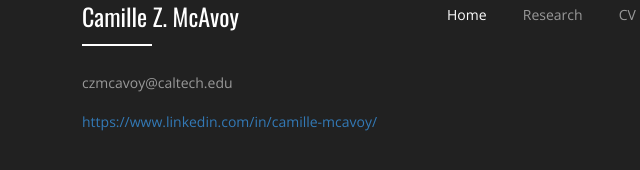
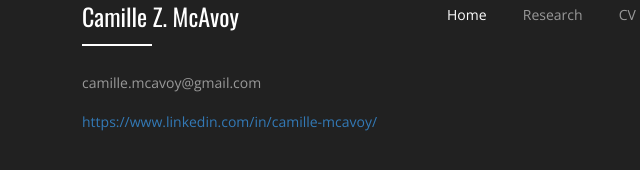
Before and after one commit to camillemcavoy/camillemcavoy.github.io, a plain HTML site: page teaching.html in a window 1280 px wide. Shown: the part 3584-3754 px from the top of the page, 3-643 px from the left. Drawn offline with nearby package versions, Linux system fonts and the light colour scheme; a script that the page names is missing.

Commit message:
Update teaching.html

```diff
--- a/teaching.html
+++ b/teaching.html
@@ -197,7 +197,7 @@ License URL: http://creativecommons.org/licenses/by/3.0/
 			<div class="footer-grids">
 				<div class="col-md-4 footer-grid animated wow slideInLeft" data-wow-delay="0s">
                     <h3>Camille Z. McAvoy</h3>
-                    <p>czmcavoy@caltech.edu</p>
+                    <p>camille.mcavoy@gmail.com</p>
 		    <p><a href="https://www.linkedin.com/in/camille-mcavoy/">https://www.linkedin.com/in/camille-mcavoy/</a></p>
 
                 <div class="col-md-4 footer-grid animated wow slideInLeft" data-wow-delay=".01s">
```
